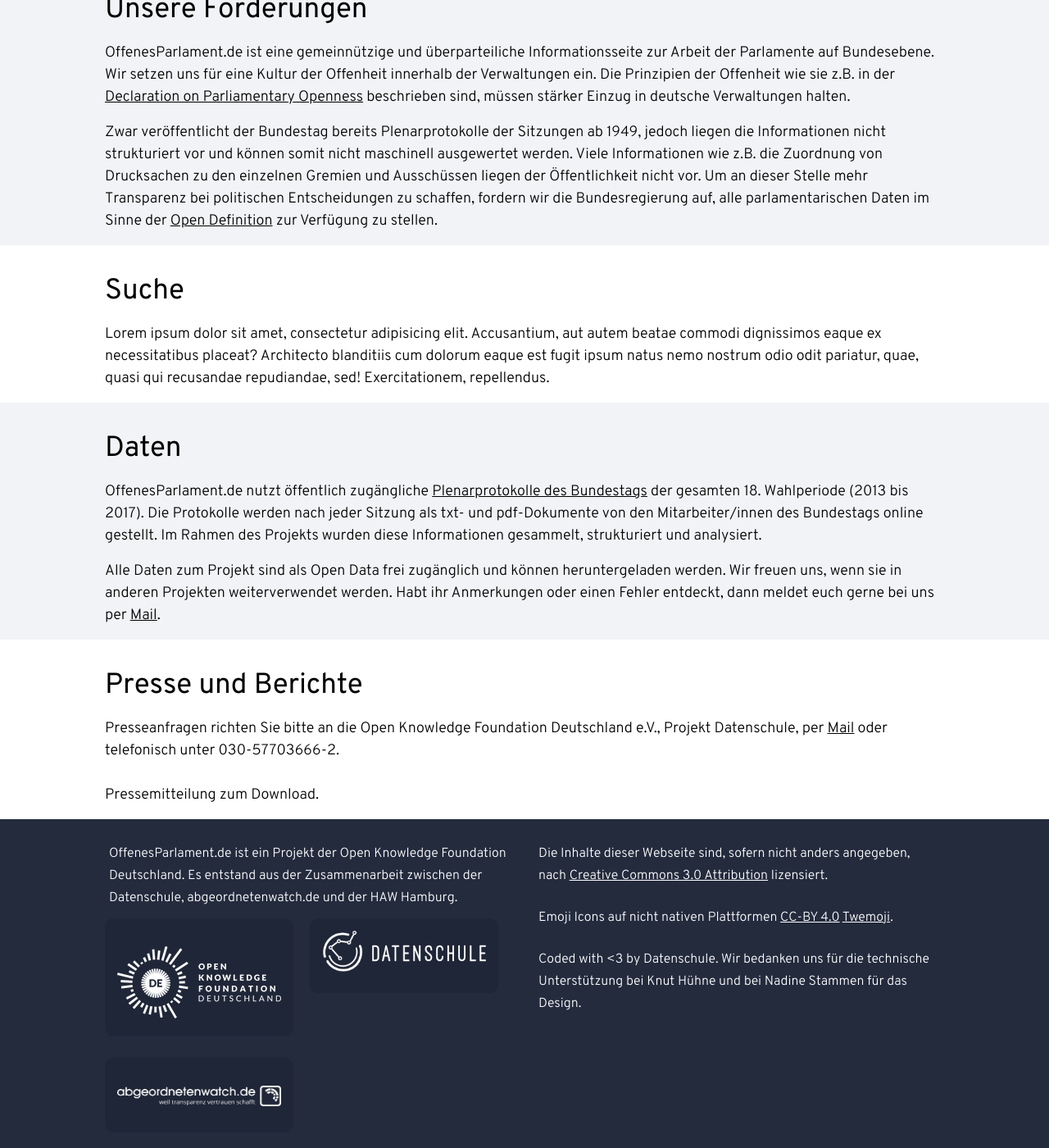
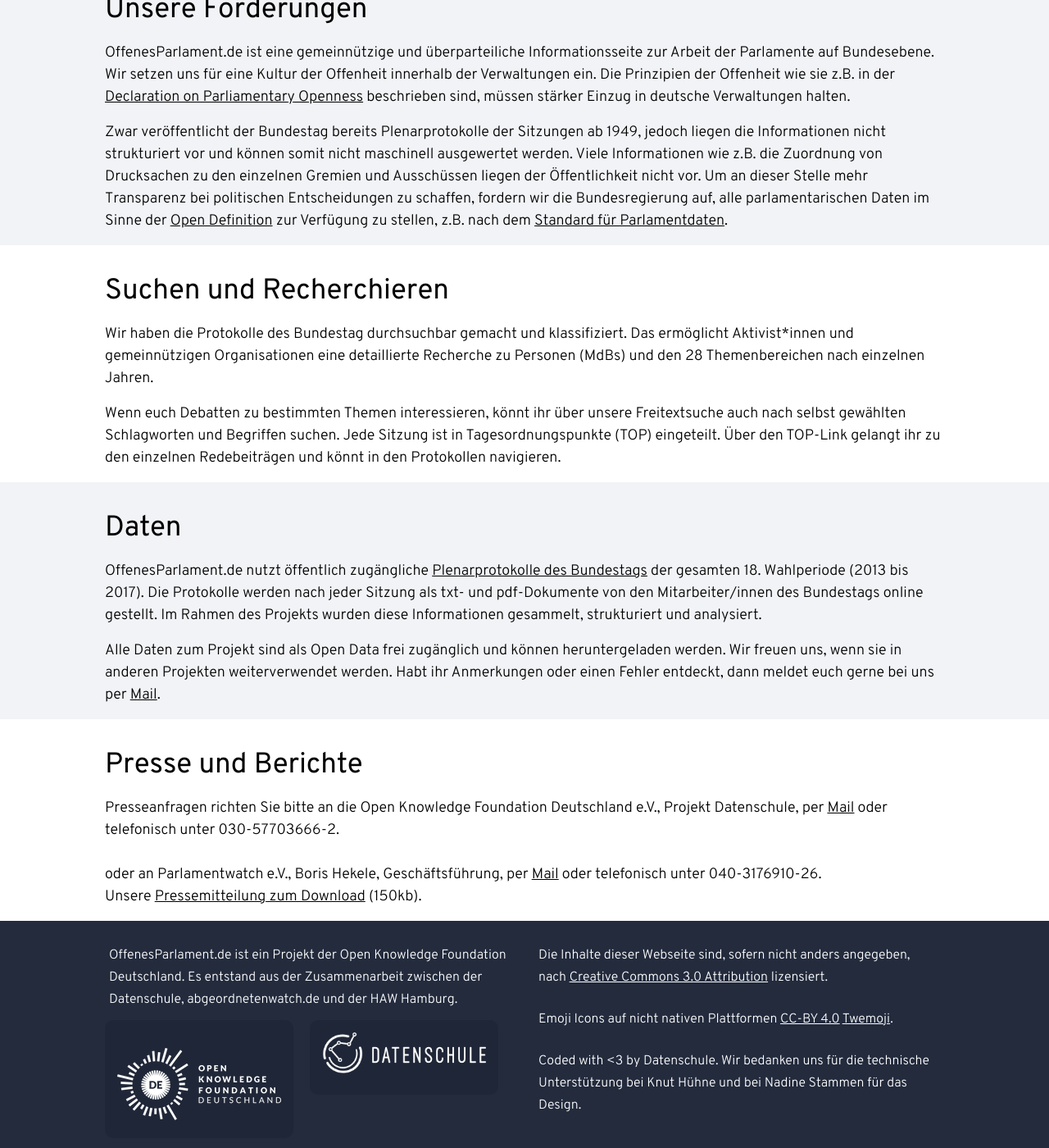
Before and after one commit to Datenschule/offenesparlament.de-frontend, a Jekyll site: the page built from index.html, in a window 1280 px wide and 1400 px high, scrolled down 969 px. Shown: the whole window at 82% size. Built offline with Jekyll 4.4.1, drawn with Linux system fonts in a browser that asks for light colours.

Commit message:
add search intro to front page

```diff
--- a/index.html
+++ b/index.html
@@ -11,8 +11,7 @@
 </div>
 <div class="container">
 	<div class="container-left-12">
-		<p> OffenesParlament.de sammelt Informationen über die Arbeit vom Bundestag. Wir bieten kompakte Fakten zu umstrittenen Gesetzesnovellen, Anfragen der Fraktionen oder zu einem spannenden Schlagabtausch im Plenum. Wir
-			machen die Verbindungen zwischen Themen und Akteuren verständlicher und wollen mehr Menschen über politische Vorgänge informieren.
+		<p> OffenesParlament.de sammelt Informationen über die Arbeit vom Bundestag. Wir bieten kompakte Fakten zu umstrittenen Gesetzesnovellen, Anfragen der Fraktionen oder zu einem spannenden Schlagabtausch im Plenum. Wir machen die Verbindungen zwischen Themen und Akteuren verständlicher und wollen mehr Menschen über politische Vorgänge informieren.
 		</p>
 	</div>
 </div>
@@ -51,7 +50,7 @@
 			</p>
 			<p>Zwar veröffentlicht der Bundestag bereits Plenarprotokolle der Sitzungen ab 1949, jedoch liegen die Informationen nicht strukturiert vor und können somit nicht maschinell ausgewertet werden. Viele Informationen wie z.B. die
 				Zuordnung von Drucksachen zu den einzelnen Gremien und Ausschüssen liegen der Öffentlichkeit nicht vor. Um an dieser Stelle mehr Transparenz bei politischen Entscheidungen zu schaffen, fordern wir die Bundesregierung auf, alle
-				parlamentarischen Daten im Sinne der <a href="http://opendefinition.org/od/2.0/de/">Open Definition</a> zur Verfügung zu stellen.
+				parlamentarischen Daten im Sinne der <a href="http://opendefinition.org/od/2.0/de/">Open Definition</a> zur Verfügung zu stellen, z.B. nach dem <a href="http://www.popoloproject.com/">Standard für Parlamentdaten</a>.
 			</p>
 		</div>
 	</div>
@@ -59,10 +58,12 @@
 
 <div class="container">
 	<div class="container-left-12">
-		<h1>Suche</h1>
-		<p>Lorem ipsum dolor sit amet, consectetur adipisicing elit. Accusantium, aut autem beatae commodi dignissimos eaque ex
-			necessitatibus placeat? Architecto blanditiis cum dolorum eaque est fugit ipsum natus nemo nostrum odio odit pariatur, quae,
-			quasi qui recusandae repudiandae, sed! Exercitationem, repellendus.</p>
+		<h1>Suchen und Recherchieren</h1>
+		<p>Wir haben die Protokolle des Bundestag durchsuchbar gemacht und klassifiziert. Das ermöglicht Aktivist*innen und gemeinnützigen Organisationen eine detaillierte Recherche zu Personen (MdBs) und den 28 Themenbereichen nach einzelnen Jahren.
+		</p>
+		<p>
+		Wenn euch Debatten zu bestimmten Themen interessieren, könnt ihr über unsere Freitextsuche auch nach selbst gewählten Schlagworten und Begriffen suchen. Jede Sitzung ist in Tagesordnungspunkte (TOP) eingeteilt. Über den TOP-Link gelangt ihr zu den einzelnen Redebeiträgen und könnt in den Protokollen navigieren.
+		</p>
 	</div>
 </div>
 
@@ -86,8 +87,10 @@
 	</div>
 	<div class="container-left-12">
 		<p> Presseanfragen richten Sie bitte an die Open Knowledge Foundation Deutschland e.V., Projekt Datenschule, per <a href="mailto:info@datenschule.de">Mail</a> oder telefonisch unter 030-57703666-2.<br>
-			<br>
-			Pressemitteilung zum Download.
+		<br>
+		oder an Parlamentwatch e.V., Boris Hekele, Geschäftsführung, per <a href="mailto:hekele@parliamentwatch.org">Mail</a> oder telefonisch unter 040-3176910-26.
+		<br>
+		Unsere <a href="/static/downloads/10-2017-pressemitteilung-okfde-aw-offenes-parlament.pdf">Pressemitteilung zum Download</a> (150kb).
 		</p>
 	</div>
 </div>
```
